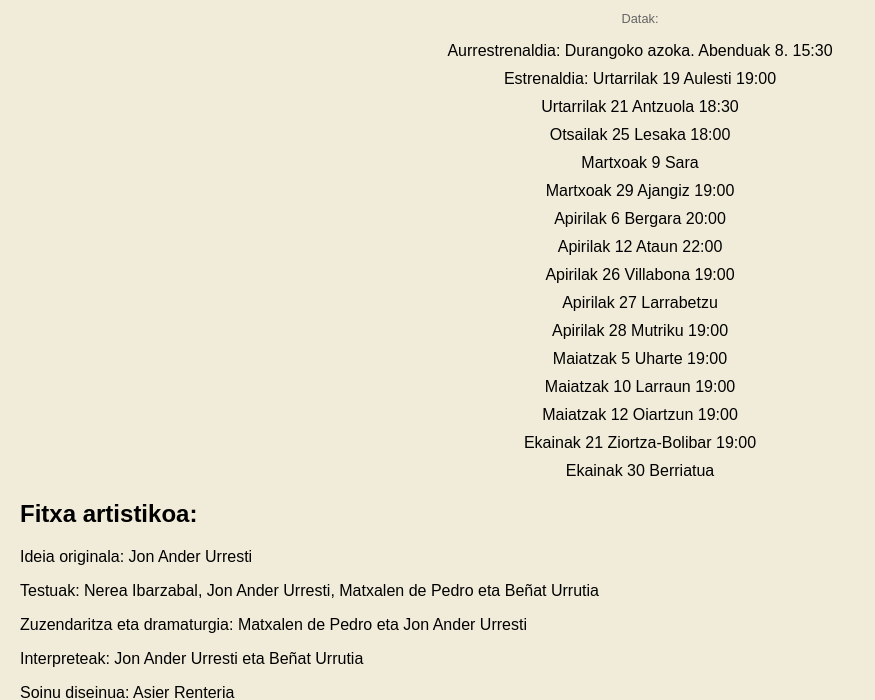
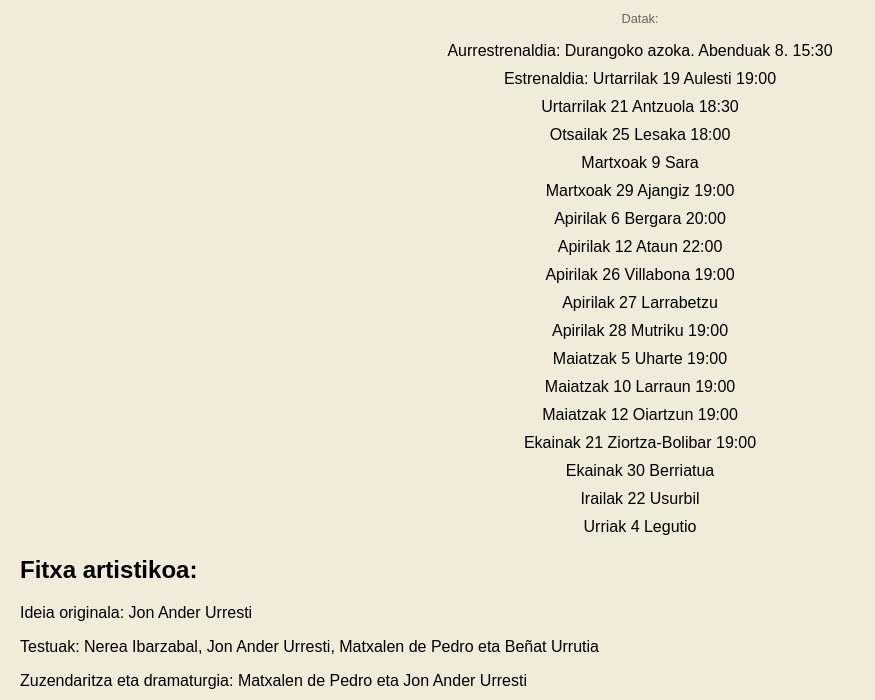
Before and after one commit to EUKALYPTUSJonAnder/web-orria, a plain HTML site: page index.html in a window 1280 px wide. Shown: the part 108-808 px from the top of the page, without its empty margins (0-875 px from the left). Drawn offline with Linux system fonts and the light colour scheme.

Commit message:
Update index.html

```diff
--- a/index.html
+++ b/index.html
@@ -73,6 +73,8 @@
             <li class="event-list-item">Maiatzak 12 Oiartzun 19:00</li>
             <li class="event-list-item">Ekainak 21 Ziortza-Bolibar 19:00</li>
             <li class="event-list-item">Ekainak 30 Berriatua</li>
+            <li class="event-list-item">Irailak 22 Usurbil</li>
+            <li class="event-list-item">Urriak 4 Legutio</li>
         </ul>
     </header>
 
```
